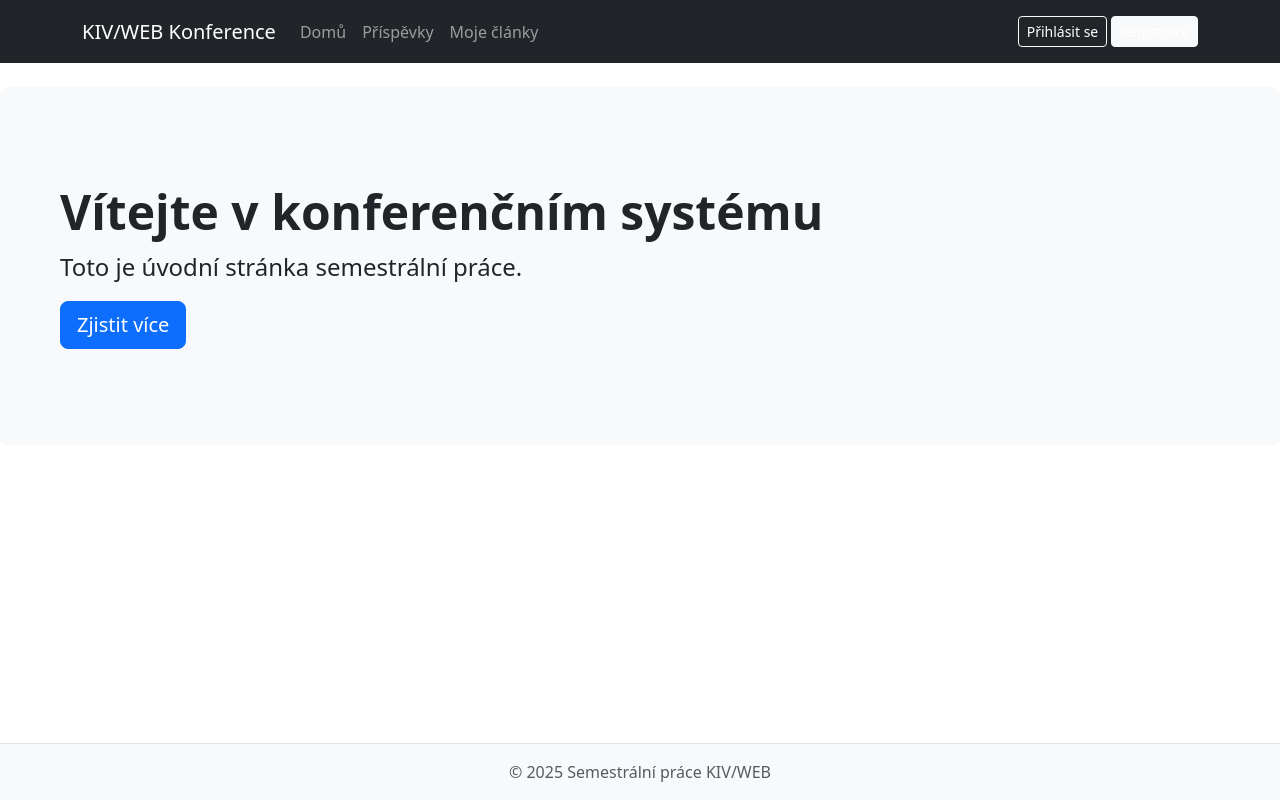
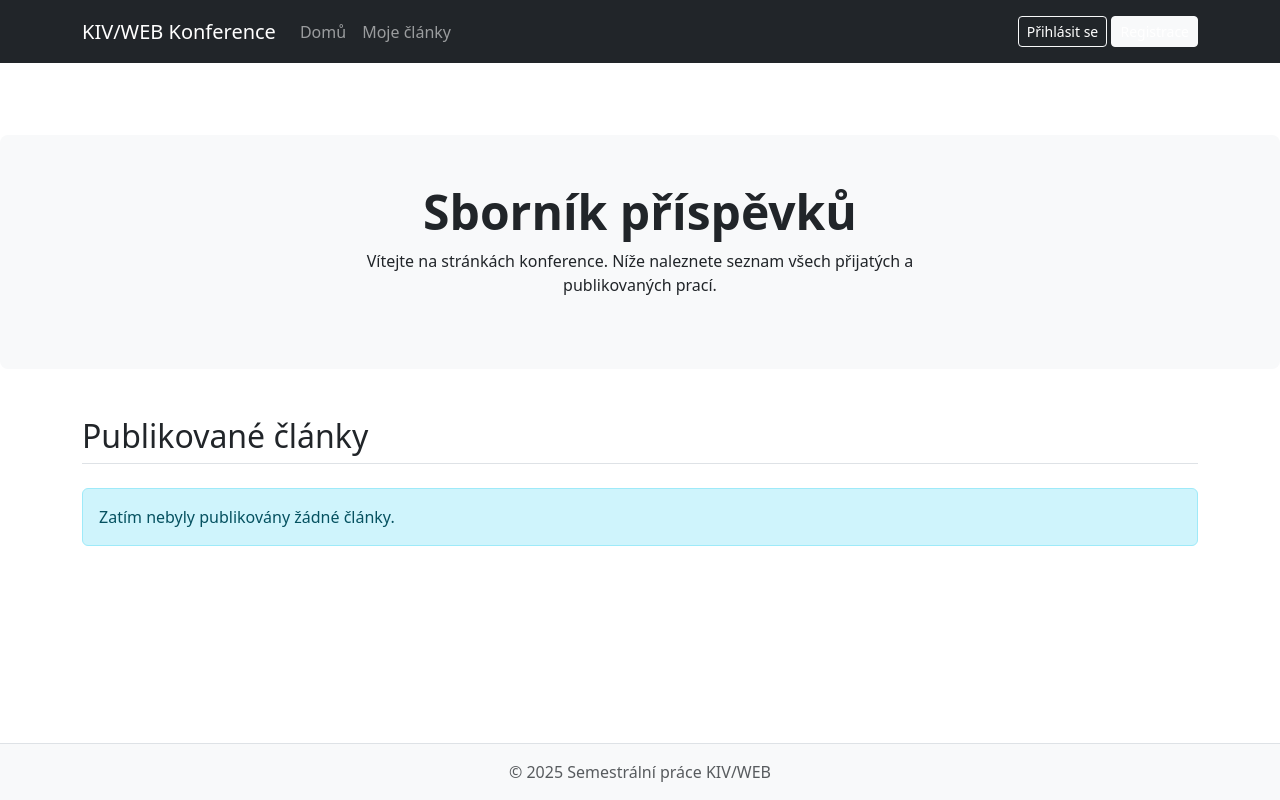
Before and after one commit to MatejSulic/web_sem_sulic, a PHP site: page / in a window 1280 px wide. Run offline with PHP 8.4, Linux system fonts and the light colour scheme; tables that the repository leaves empty or names only in its code hold one stand-in row (values such as "Sample post").

Commit message:
funkcni finalni verze, terba upravit vizual

```diff
--- a/app/Controllers/HomeController.php
+++ b/app/Controllers/HomeController.php
@@ -1,17 +1,24 @@
 <?php
-// Musíme načíst rodiče
 require_once 'Controller.php';
+require_once __DIR__ . '/../Core/Database.php';
+require_once __DIR__ . '/../Models/ArticleModel.php';
 
 class HomeController extends Controller {
 
     public function index() {
-        // Tady bychom normálně tahali data z databáze
+        $db = (new Database())->getConnection();
+        $articleModel = new ArticleModel($db);
+
+        // Zde je ta logika viditelnosti:
+        // Na domovské stránce chceme ukazovat jen schválené články všem.
+        // Admin má svůj speciální přehled v Admin sekci.
+        $articles = $articleModel->getPublished();
+
         $data = [
-            'welcome_message' => 'Vítejte v konferenčním systému'
+            'articles' => $articles,
+            'title' => 'Sborník konference'
         ];
 
-        // Zavoláme metodu view z rodiče, která to obalí headerem a footerem
         $this->view('home', $data);
     }
 }
-?>
--- a/app/Models/ArticleModel.php
+++ b/app/Models/ArticleModel.php
@@ -75,4 +75,16 @@
         $stmt = $this->db->prepare("UPDATE articles SET status = :status WHERE id = :id");
         return $stmt->execute(['status' => $status, 'id' => $id]);
     }
+
+
+    public function getPublished() {
+        $stmt = $this->db->query("
+            SELECT a.*, u.username as author_name
+            FROM articles a
+            JOIN users u ON a.author_id = u.id
+            WHERE a.status = 'accepted'
+            ORDER BY a.created_at DESC
+        ");
+        return $stmt->fetchAll(PDO::FETCH_OBJ);
+    }
 }
--- a/app/Views/home.phtml
+++ b/app/Views/home.phtml
@@ -1,7 +1,38 @@
-<div class="p-5 mb-4 bg-light rounded-3">
-    <div class="container-fluid py-5">
-        <h1 class="display-5 fw-bold"><?= $welcome_message ?></h1>
-        <p class="col-md-8 fs-4">Toto je úvodní stránka semestrální práce.</p>
-        <button class="btn btn-primary btn-lg" type="button">Zjistit více</button>
-    </div>
+<div class="px-4 py-5 my-5 text-center bg-light rounded-3">
+    <h1 class="display-5 fw-bold">Sborník příspěvků</h1>
+    <p class="col-lg-6 mx-auto mb-4">
+        Vítejte na stránkách konference. Níže naleznete seznam všech přijatých a publikovaných prací.
+    </p>
 </div>
+
+<div class="container">
+    <h2 class="mb-4 pb-2 border-bottom">Publikované články</h2>
+
+    <?php if (empty($articles)): ?>
+        <div class="alert alert-info">Zatím nebyly publikovány žádné články.</div>
+    <?php else: ?>
+        <div class="row">
+            <?php foreach ($articles as $article): ?>
+            <div class="col-md-6 mb-4">
+                <div class="card h-100 shadow-sm">
+                    <div class="card-header bg-white d-flex justify-content-between align-items-center">
+                        <small class="text-muted">Autor: <strong><?= htmlspecialchars($article->author_name) ?></strong></small>
+                        <span class="badge bg-success">Publikováno</span>
+                    </div>
+                    <div class="card-body">
+                        <h5 class="card-title"><?= htmlspecialchars($article->title) ?></h5>
+                        <p class="card-text text-muted">
+                            <?= htmlspecialchars(substr($article->abstract, 0, 150)) ?>...
+                        </p>
+                    </div>
+                    <div class="card-footer bg-white border-top-0">
+                        <a href="uploads/<?= htmlspecialchars($article->filename) ?>" target="_blank" class="btn btn-outline-primary w-100">
+                            Stáhnout PDF
+                        </a>
+                    </div>
+                </div>
+            </div>
+            <?php endforeach; ?>
+        </div>
+    <?php endif; ?>
+</div>
--- a/app/Views/layouts/header.phtml
+++ b/app/Views/layouts/header.phtml
@@ -18,9 +18,6 @@
       <ul class="navbar-nav me-auto mb-2 mb-lg-0">
         <li class="nav-item">
           <a class="nav-link" href="index.php?page=home">Domů</a>
-        </li>
-        <li class="nav-item">
-          <a class="nav-link" href="index.php?page=articles">Příspěvky</a>
         </li>
         <li class="nav-item">
           <a class="nav-link" href="index.php?page=my-articles">Moje články</a>
```
Also changed, not shown: app/Controllers/ArticleController.php (+14 -2 lines), 1 other file.
